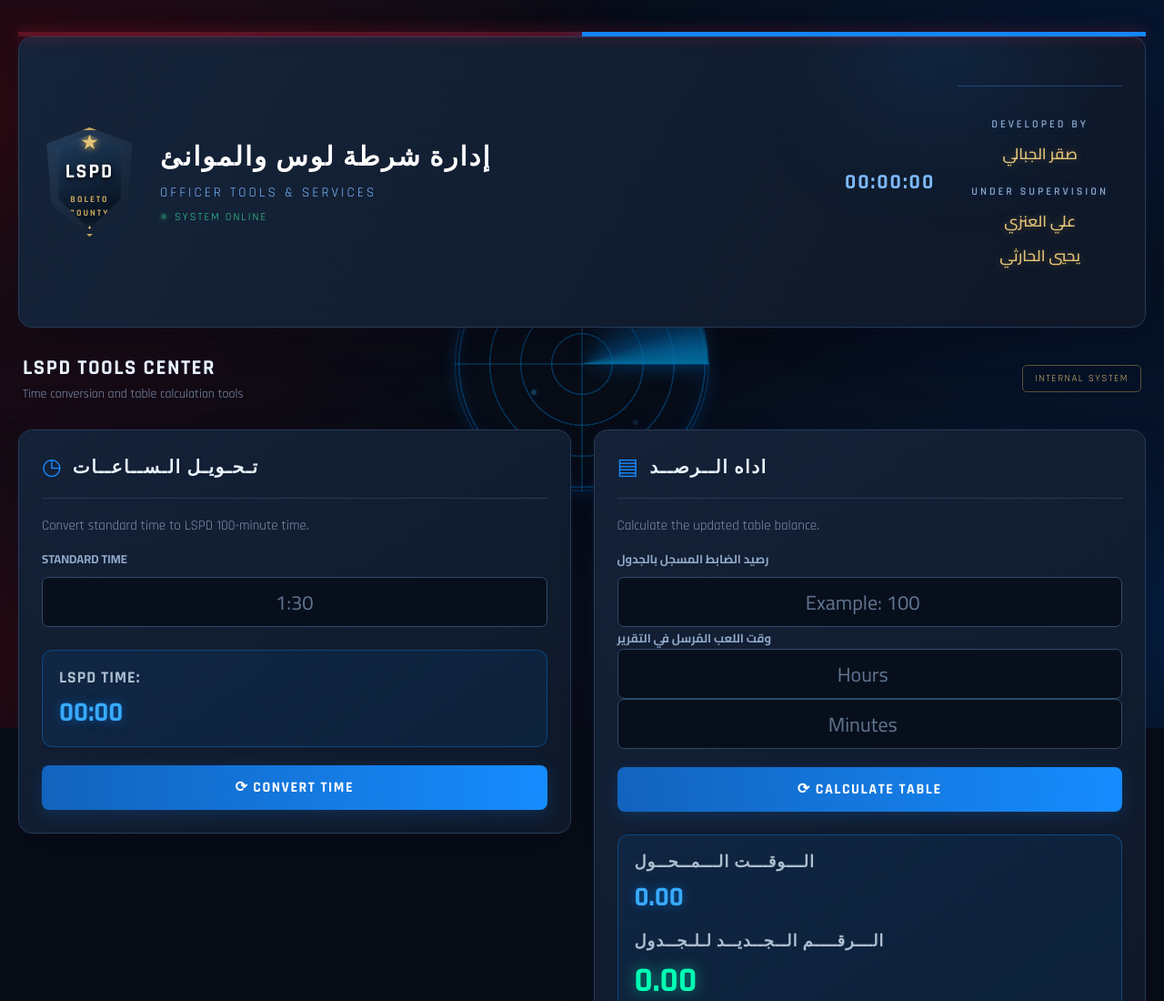
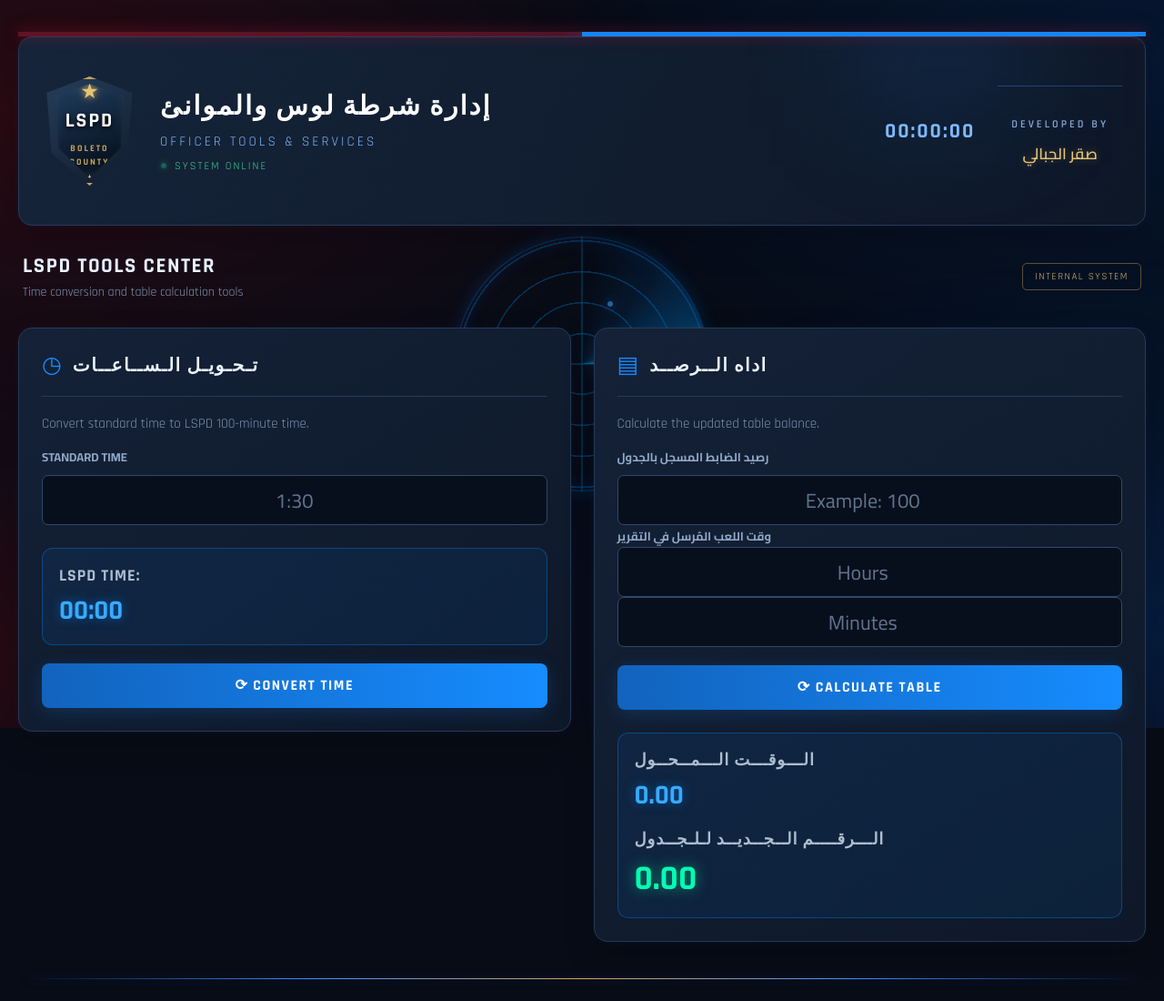
Before and after one commit to youssefshosha1122/LSPD-Attendancee, a plain HTML site: page tools.html in a window 1280 px wide. Shown: the top 1100 px of the page at 91% size. Drawn offline with Linux system fonts and the light colour scheme.

Commit message:
Add files via upload

```diff
--- a/tools.html
+++ b/tools.html
@@ -53,9 +53,7 @@
             <div class="developer-info">
                 <p>DEVELOPED BY</p>
                 <strong>صقر الجبالي</strong>
-                <p>UNDER SUPERVISION</p>
-                <strong>علي العنزي</strong>
-                <strong>يحيي الحارثي </strong>
+
             </div>
 
         </header>
```
Also changed, not shown: index.html (+1 -3 lines).
